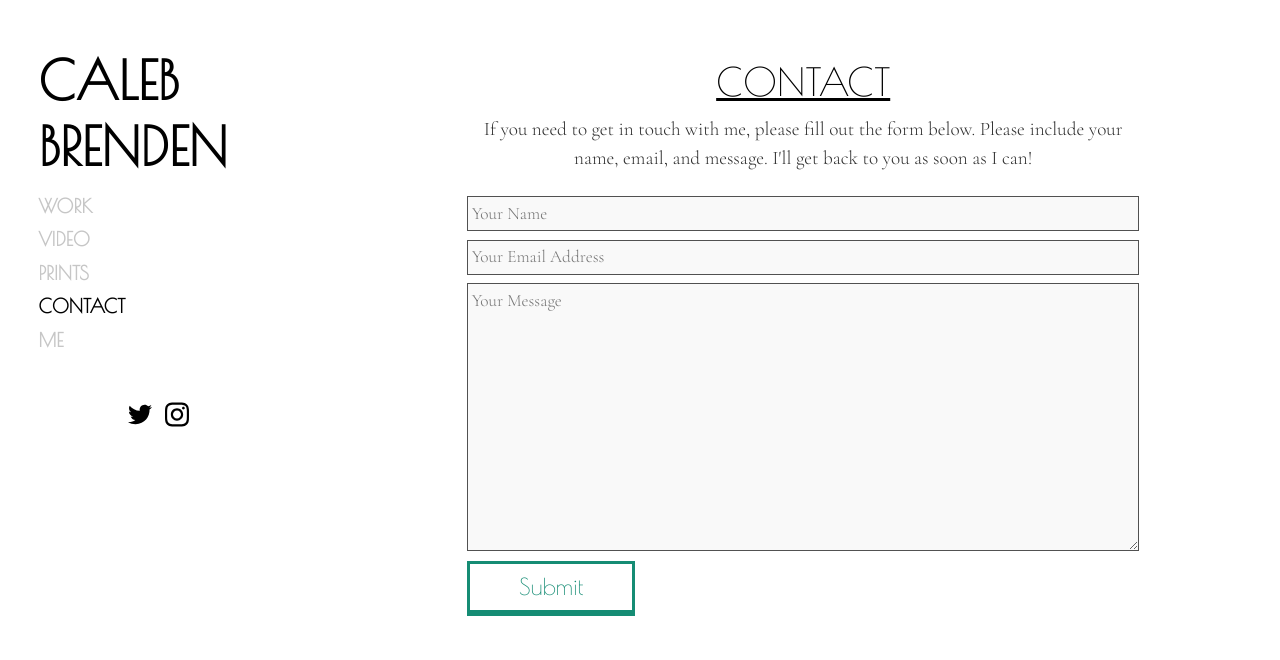
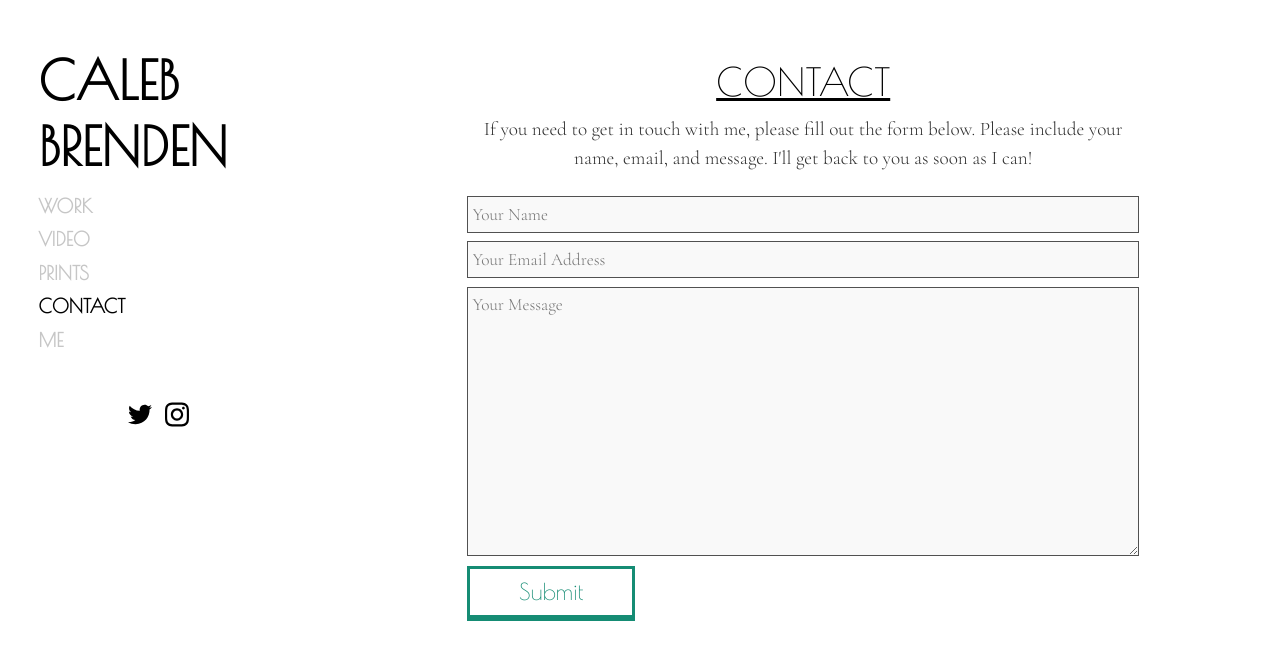
Before and after one commit to calebbrenden/my-site, a Jekyll site: the page built from contact.md, in a window 1280 px wide. Shown: the top 660 px of the page. Built offline with Jekyll 4.4.1, drawn with Linux system fonts in a browser that asks for light colours.

```diff
--- a/_sass/hydeout/_layout.scss
+++ b/_sass/hydeout/_layout.scss
@@ -54,7 +54,7 @@
   max-width: 50%;
 }
 
-@media (max-width: 800px) {
+@media (max-width: 1000px) {
    #left-div {
     float: none;
     width:auto;
@@ -218,7 +218,7 @@
   vertical-align: middle;
   margin-top: 0.25em;
   margin-bottom: 0.25em;
-  padding: 0.2em;
+  padding: 0.25em;
   border: solid $gray-5;
   border-width: 1px;
   background: $gray-1;
@@ -481,25 +481,6 @@
   }
 }
 
-
-
-/* -----------------------------------------------------------
-  CONTACT FORM
------------------------------------------------------------ */
-
-#formwrap {
-  display:flex;
-  justify-content: space-evenly;
-  align-items: center;
-  float: left;
-}
-
-#formview {
-  display: block;
-  float: right;
-}
-
-
 /* -----------------------------------------------------------
   Sidebar links + nav
 ----------------------------------------------------------- */
```
